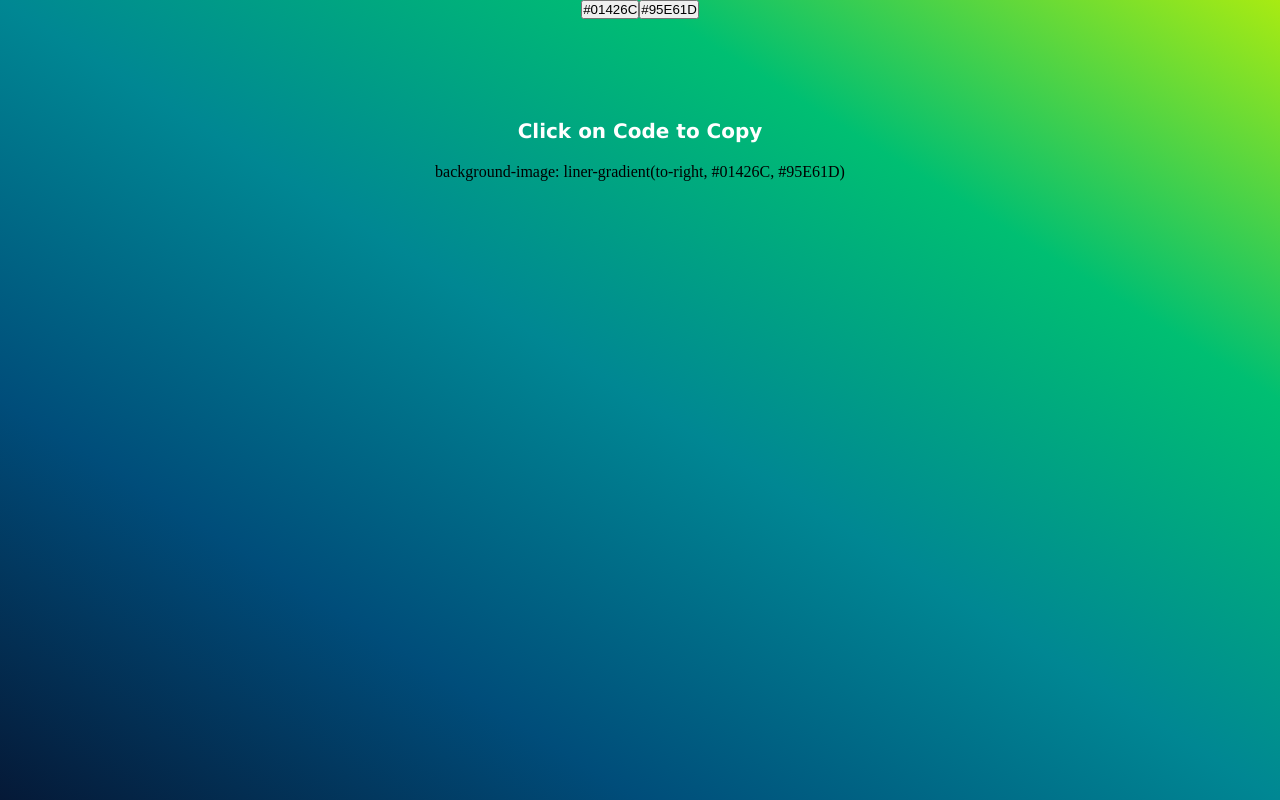
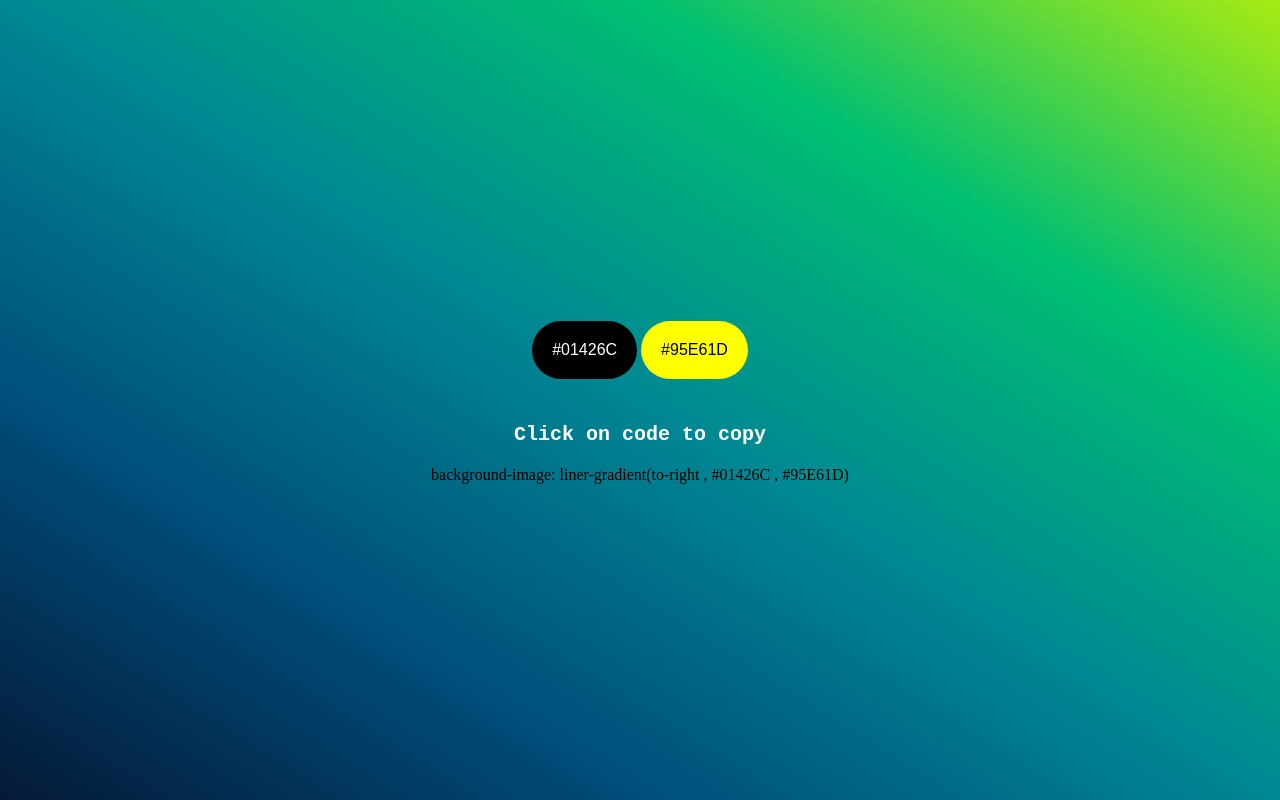
Before and after one commit to niitxh/GradientColorPicker, a plain HTML site: page index.html in a window 1280 px wide. Drawn offline with Linux system fonts and the light colour scheme.

Commit message:
Button changes

```diff
--- a/index.html
+++ b/index.html
@@ -9,13 +9,14 @@
   <body>
     <section>
       <div class="buttons">
-        <button id="myButton1">#01426C</button>
-        <button id="myButton2">#95E61D</button>
+        <div class="mybutton"><button id="myButton1" style="background-color: black; color: white;">#01426C</button></div>
+        <div class="mybuttons2"><button id="myButton2" style="background-color: yellow;">#95E61D</button></div>
       </div>
-      <h2>Click on Code to Copy</h2>
-      <div class="copyCode">
-        background-image:
-        liner-gradient(to-right, #01426C, #95E61D)
+      <h2>Click on code to copy</h2>
+      <div class="box">
+        <div class="copyCode">
+          background-image: liner-gradient(to-right , #01426C , #95E61D)
+        </div>
       </div>
     </section>
 
@@ -39,23 +40,23 @@
         rgb1 = hexValues();
         console.log(rgb1);
         btn1.innerHTML = rgb1;
-        document.body.style.backgroundImage = `linear-gradient(to right, ${rgb1}, ${rgb2})`;
-        copyDiv.innerHTML = ` background-image: liner-gradient(to-right, ${rgb1}, ${rgb2})`;
+        document.body.style.backgroundImage = `linear-gradient(to right , ${rgb1} , ${rgb2})`;
+        copyDiv.innerHTML = ` background-image: liner-gradient(to-right , ${rgb1} , ${rgb2})`;
       };
 
       const handleButton2 = () => {
         rgb2 = hexValues();
         console.log(rgb2);
         btn2.innerHTML = rgb2;
-        document.body.style.backgroundImage = `linear-gradient(to right, ${rgb1}, ${rgb2})`;
-        copyDiv.innerHTML = ` background-image: liner-gradient(to-right, ${rgb1}, ${rgb2})`;
+        document.body.style.backgroundImage = `linear-gradient(to right , ${rgb1} , ${rgb2})`;
+        copyDiv.innerHTML = ` background-image: liner-gradient(to-right , ${rgb1} , ${rgb2})`;
       };
       btn1.addEventListener("click", handleButton1);
       btn2.addEventListener("click", handleButton2);
 
       copyDiv.addEventListener("click", () => {
         navigator.clipboard.writeText(copyDiv.innerText);
-        alert("Code Copied to your Clipboard")
+        alert("Code Copied to your Clipboard");
       });
     </script>
   </body>
--- a/style.css
+++ b/style.css
@@ -13,14 +13,17 @@ body {
     #00bf72,
     #a8eb12
   );
+  align-items: center;
+  justify-content: center;
+  display: flex;
 }
 .buttons {
   display: flex;
   justify-content: center;
 }
 h2 {
-  margin-top: 100px;
-  font-family: Verdana, Geneva, Tahoma, sans-serif;
+  margin-top: 40px;
+  font-family: monospace;
   color: white;
   text-align: center;
   font-size: 20px;
@@ -29,7 +32,13 @@ h2 {
   text-align: center;
   margin-top: 20px;
 }
-#myButton1 {
+button{
+  border-radius: 30px;
+  border: none;
+  color: black;
+  padding: 20px;
+  text-align: center;
   text-decoration: none;
-  color: black;
+  font-size: 16px;
+  margin: 4px 2px;
 }
```
